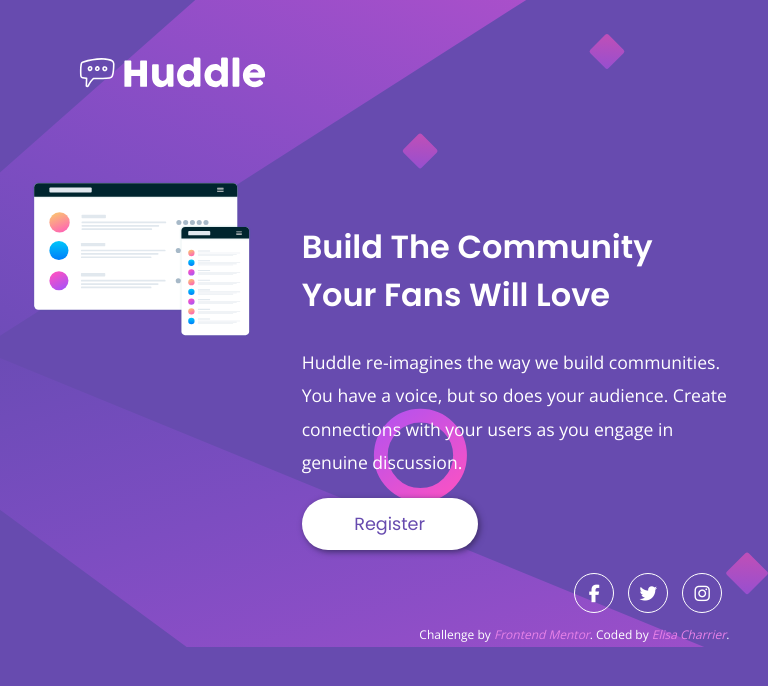
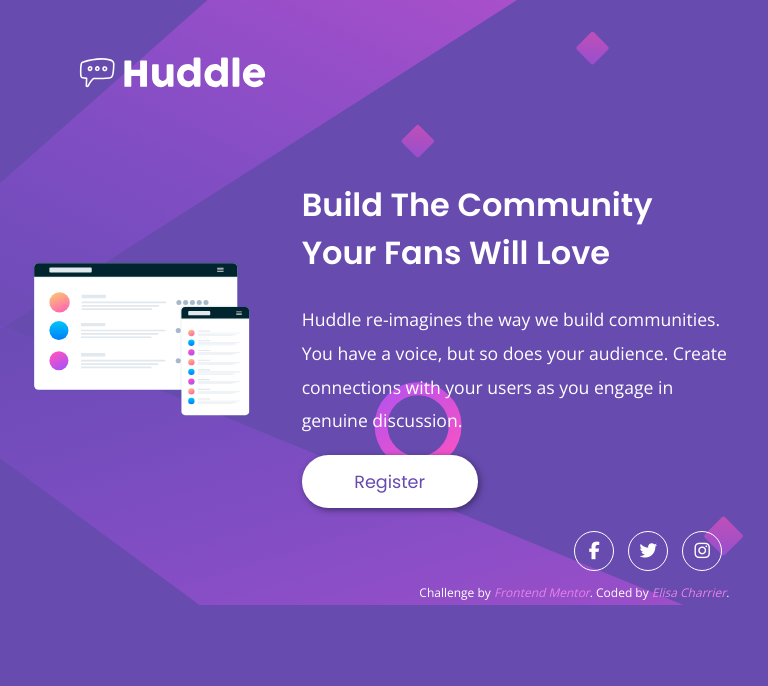
Before and after one commit to elisa-charrier/huddle-landing-page, a plain HTML site: page index.html in a window 768 px wide. Drawn offline with nearby package versions, Linux system fonts and the light colour scheme.

Commit message:
Add media queries

```diff
--- a/app/scss/_global.scss
+++ b/app/scss/_global.scss
@@ -13,6 +13,9 @@ html {
 }
 
 body {
+    display: flex;
+    justify-content: center;
+
     background-color: $violet;
     background-image: url("../../app/img/bg-mobile.svg");
     background-size: contain;
@@ -63,7 +66,7 @@ a {
         text-align: left;
 
         .page {
-            max-width: $dekstop;
+            max-width: $desktop;
         }
     }
 
--- a/app/scss/_hero.scss
+++ b/app/scss/_hero.scss
@@ -69,3 +69,14 @@
         }
     }
 }
+
+// Layout for tablets/ Ipads portrait mode and Laptops
+@media only screen and (min-width: 768px) and (max-width: 1120px) {
+    .hero {
+        align-items: center;
+
+        &__content {
+            margin-top: 0;
+        }
+    }
+}
```
Also changed, not shown: dist/style.css, 1 other file.
